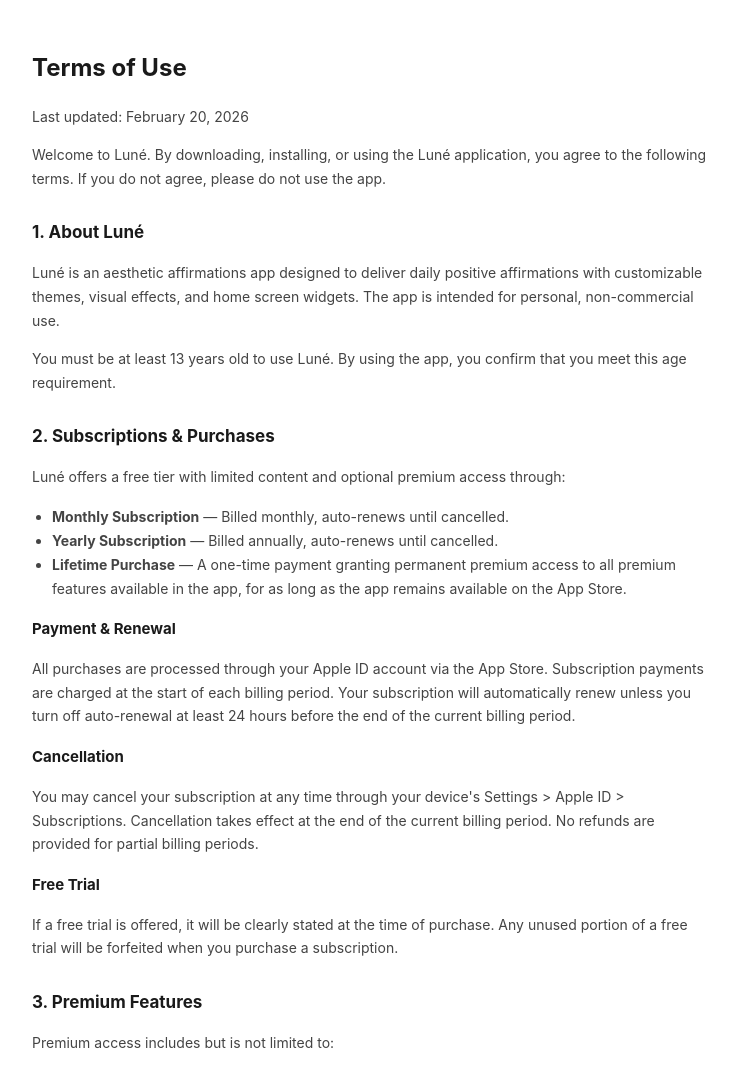
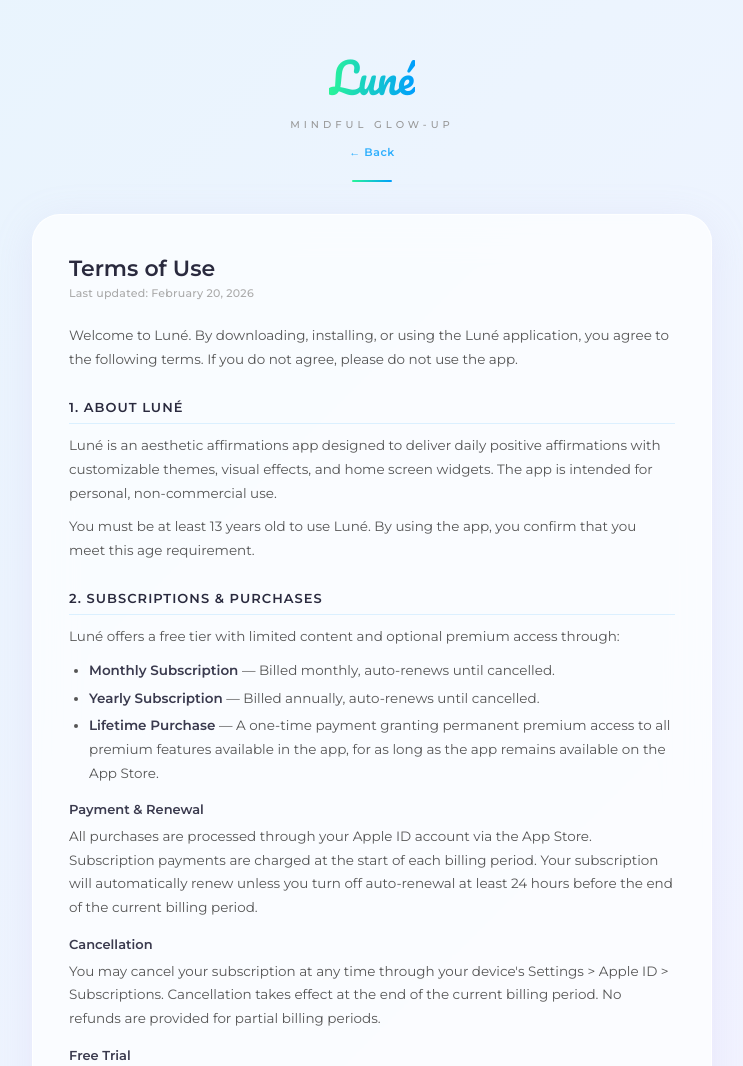
Before and after one commit to akindaskapan/lune-legal, a plain HTML site: page terms-of-use.html in a window 1280 px wide. Shown: the top 1066 px of the page, without its empty margins (268-1011 px from the left). Drawn offline with Linux system fonts and the light colour scheme.

Commit message:
Apply Luné design theme to legal pages

```diff
--- a/privacy-policy.html
+++ b/privacy-policy.html
@@ -1,22 +1,141 @@
 <!DOCTYPE html>
 <html lang="en">
 <head>
-    <meta charset="UTF-8">
-    <meta name="viewport" content="width=device-width, initial-scale=1.0">
-    <title>Privacy Policy - Luné</title>
+  <meta charset="UTF-8" />
+  <meta name="viewport" content="width=device-width, initial-scale=1.0" />
+  <title>Privacy Policy — Luné</title>
+  <link href="https://fonts.googleapis.com/css2?family=Pacifico&family=Montserrat:wght@400;500;600&display=swap" rel="stylesheet" />
   <style>
-        body { font-family: -apple-system, BlinkMacSystemFont, 'Segoe UI', Roboto, sans-serif; padding: 32px 20px; line-height: 1.7; color: #333; max-width: 680px; margin: auto; }
-        h1 { font-size: 24px; color: #1a1a1a; }
-        h2 { font-size: 17px; color: #1a1a1a; margin-top: 28px; }
-        p, li { font-size: 14px; color: #444; }
-        ul { padding-left: 20px; }
-        a { color: #009EFD; }
+    * { margin: 0; padding: 0; box-sizing: border-box; }
+    body {
+      min-height: 100vh;
+      font-family: 'Montserrat', sans-serif;
+      background: linear-gradient(135deg, #E8F4FD 0%, #F0F4FF 40%, #F8F0FF 70%, #FFF0F5 100%);
+      padding: 40px 20px 60px;
+    }
+    .container {
+      max-width: 680px;
+      margin: 0 auto;
+    }
+    .header {
+      text-align: center;
+      margin-bottom: 32px;
+    }
+    .logo {
+      font-family: 'Pacifico', cursive;
+      font-size: 42px;
+      background: linear-gradient(90deg, #2AF598, #009EFD);
+      -webkit-background-clip: text;
+      -webkit-text-fill-color: transparent;
+      background-clip: text;
+      display: inline-block;
+    }
+    .tagline {
+      font-size: 10px;
+      letter-spacing: 0.4em;
+      text-transform: uppercase;
+      color: #999;
+      font-weight: 500;
+      margin-top: 4px;
+    }
+    .back-btn {
+      display: inline-block;
+      margin-top: 14px;
+      font-size: 11px;
+      font-weight: 600;
+      color: #009EFD;
+      text-decoration: none;
+      letter-spacing: 0.05em;
+      opacity: 0.8;
+    }
+    .back-btn:hover { opacity: 1; }
+    .divider {
+      width: 40px;
+      height: 2px;
+      background: linear-gradient(90deg, #2AF598, #009EFD);
+      border-radius: 2px;
+      margin: 20px auto 0;
+    }
+    .card {
+      background: rgba(255,255,255,0.7);
+      backdrop-filter: blur(20px);
+      -webkit-backdrop-filter: blur(20px);
+      border: 1px solid rgba(255,255,255,0.8);
+      border-radius: 28px;
+      padding: 40px 36px;
+      box-shadow: 0 8px 40px rgba(180,160,220,0.15);
+    }
+    .page-title {
+      font-size: 22px;
+      font-weight: 600;
+      color: #2a2a3e;
+      margin-bottom: 4px;
+    }
+    .last-updated {
+      font-size: 11px;
+      color: #aaa;
+      font-weight: 500;
+      margin-bottom: 24px;
+      letter-spacing: 0.02em;
+    }
+    .intro {
+      font-size: 13.5px;
+      color: #555;
+      line-height: 1.75;
+      margin-bottom: 28px;
+    }
+    h2 {
+      font-size: 13px;
+      font-weight: 700;
+      color: #2a2a3e;
+      text-transform: uppercase;
+      letter-spacing: 0.08em;
+      margin-top: 28px;
+      margin-bottom: 10px;
+      padding-bottom: 8px;
+      border-bottom: 1px solid rgba(0,158,253,0.12);
+    }
+    p {
+      font-size: 13.5px;
+      color: #555;
+      line-height: 1.75;
+      margin-bottom: 10px;
+    }
+    ul {
+      padding-left: 20px;
+      margin-bottom: 10px;
+    }
+    li {
+      font-size: 13.5px;
+      color: #555;
+      line-height: 1.75;
+      margin-bottom: 4px;
+    }
+    a { color: #009EFD; text-decoration: none; }
+    a:hover { text-decoration: underline; }
+    strong { color: #3a3a4e; font-weight: 600; }
+    .footer {
+      text-align: center;
+      margin-top: 28px;
+      font-size: 11px;
+      color: #bbb;
+    }
   </style>
 </head>
 <body>
-    <h1>Privacy Policy</h1>
-    <p>Last updated: February 20, 2026</p>
-    <p>Luné ("we", "our", or "us") operates the Luné mobile application. This Privacy Policy explains how we handle your information when you use our app.</p>
+  <div class="container">
+    <div class="header">
+      <div class="logo">Luné</div>
+      <div class="tagline">Mindful Glow-Up</div>
+      <a href="index.html" class="back-btn">← Back</a>
+      <div class="divider"></div>
+    </div>
+
+    <div class="card">
+      <div class="page-title">Privacy Policy</div>
+      <div class="last-updated">Last updated: February 20, 2026</div>
+
+      <p class="intro">Luné ("we", "our", or "us") operates the Luné mobile application. This Privacy Policy explains how we handle your information when you use our app.</p>
 
       <h2>1. Data We Collect</h2>
       <p>Luné is designed with privacy in mind. We do <strong>not</strong> collect, store, or transmit any personal data to our servers.</p>
@@ -52,8 +171,6 @@
       </ul>
 
       <h2>9. Your Rights</h2>
-    <p>Depending on your location, you may have the following rights regarding your data:</p>
-
       <p><strong>For users in the European Economic Area (GDPR):</strong><br>
       Since Luné does not collect personal data directly, most GDPR rights apply to data held by our third-party services. You have the right to request access to, correction of, or deletion of any personal data processed by RevenueCat on our behalf. To exercise these rights, contact us at <a href="mailto:luneapp.contact@gmail.com">luneapp.contact@gmail.com</a> and we will assist in facilitating your request with the relevant service.</p>
 
@@ -69,5 +186,9 @@
       <h2>11. Contact Us</h2>
       <p>If you have any questions about this Privacy Policy or would like to exercise your data rights, please contact us at:</p>
       <p><a href="mailto:luneapp.contact@gmail.com">luneapp.contact@gmail.com</a></p>
+    </div>
+
+    <div class="footer">© 2026 Akin Daskapan</div>
+  </div>
 </body>
 </html>
--- a/terms-of-use.html
+++ b/terms-of-use.html
@@ -1,23 +1,148 @@
 <!DOCTYPE html>
 <html lang="en">
 <head>
-    <meta charset="UTF-8">
-    <meta name="viewport" content="width=device-width, initial-scale=1.0">
-    <title>Terms of Use - Luné</title>
+  <meta charset="UTF-8" />
+  <meta name="viewport" content="width=device-width, initial-scale=1.0" />
+  <title>Terms of Use — Luné</title>
+  <link href="https://fonts.googleapis.com/css2?family=Pacifico&family=Montserrat:wght@400;500;600&display=swap" rel="stylesheet" />
   <style>
-        body { font-family: -apple-system, BlinkMacSystemFont, 'Segoe UI', Roboto, sans-serif; padding: 32px 20px; line-height: 1.7; color: #333; max-width: 680px; margin: auto; }
-        h1 { font-size: 24px; color: #1a1a1a; }
-        h2 { font-size: 17px; color: #1a1a1a; margin-top: 28px; }
-        h3 { font-size: 15px; color: #1a1a1a; margin-top: 16px; }
-        p, li { font-size: 14px; color: #444; }
-        ul { padding-left: 20px; }
-        a { color: #009EFD; }
+    * { margin: 0; padding: 0; box-sizing: border-box; }
+    body {
+      min-height: 100vh;
+      font-family: 'Montserrat', sans-serif;
+      background: linear-gradient(135deg, #E8F4FD 0%, #F0F4FF 40%, #F8F0FF 70%, #FFF0F5 100%);
+      padding: 40px 20px 60px;
+    }
+    .container {
+      max-width: 680px;
+      margin: 0 auto;
+    }
+    .header {
+      text-align: center;
+      margin-bottom: 32px;
+    }
+    .logo {
+      font-family: 'Pacifico', cursive;
+      font-size: 42px;
+      background: linear-gradient(90deg, #2AF598, #009EFD);
+      -webkit-background-clip: text;
+      -webkit-text-fill-color: transparent;
+      background-clip: text;
+      display: inline-block;
+    }
+    .tagline {
+      font-size: 10px;
+      letter-spacing: 0.4em;
+      text-transform: uppercase;
+      color: #999;
+      font-weight: 500;
+      margin-top: 4px;
+    }
+    .back-btn {
+      display: inline-block;
+      margin-top: 14px;
+      font-size: 11px;
+      font-weight: 600;
+      color: #009EFD;
+      text-decoration: none;
+      letter-spacing: 0.05em;
+      opacity: 0.8;
+    }
+    .back-btn:hover { opacity: 1; }
+    .divider {
+      width: 40px;
+      height: 2px;
+      background: linear-gradient(90deg, #2AF598, #009EFD);
+      border-radius: 2px;
+      margin: 20px auto 0;
+    }
+    .card {
+      background: rgba(255,255,255,0.7);
+      backdrop-filter: blur(20px);
+      -webkit-backdrop-filter: blur(20px);
+      border: 1px solid rgba(255,255,255,0.8);
+      border-radius: 28px;
+      padding: 40px 36px;
+      box-shadow: 0 8px 40px rgba(180,160,220,0.15);
+    }
+    .page-title {
+      font-size: 22px;
+      font-weight: 600;
+      color: #2a2a3e;
+      margin-bottom: 4px;
+    }
+    .last-updated {
+      font-size: 11px;
+      color: #aaa;
+      font-weight: 500;
+      margin-bottom: 24px;
+      letter-spacing: 0.02em;
+    }
+    .intro {
+      font-size: 13.5px;
+      color: #555;
+      line-height: 1.75;
+      margin-bottom: 28px;
+    }
+    h2 {
+      font-size: 13px;
+      font-weight: 700;
+      color: #2a2a3e;
+      text-transform: uppercase;
+      letter-spacing: 0.08em;
+      margin-top: 28px;
+      margin-bottom: 10px;
+      padding-bottom: 8px;
+      border-bottom: 1px solid rgba(0,158,253,0.12);
+    }
+    h3 {
+      font-size: 13px;
+      font-weight: 600;
+      color: #3a3a4e;
+      margin-top: 16px;
+      margin-bottom: 8px;
+    }
+    p {
+      font-size: 13.5px;
+      color: #555;
+      line-height: 1.75;
+      margin-bottom: 10px;
+    }
+    ul {
+      padding-left: 20px;
+      margin-bottom: 10px;
+    }
+    li {
+      font-size: 13.5px;
+      color: #555;
+      line-height: 1.75;
+      margin-bottom: 4px;
+    }
+    a { color: #009EFD; text-decoration: none; }
+    a:hover { text-decoration: underline; }
+    strong { color: #3a3a4e; font-weight: 600; }
+    .footer {
+      text-align: center;
+      margin-top: 28px;
+      font-size: 11px;
+      color: #bbb;
+    }
   </style>
 </head>
 <body>
-    <h1>Terms of Use</h1>
-    <p>Last updated: February 20, 2026</p>
-    <p>Welcome to Luné. By downloading, installing, or using the Luné application, you agree to the following terms. If you do not agree, please do not use the app.</p>
+  <div class="container">
+    <div class="header">
+      <div class="logo">Luné</div>
+      <div class="tagline">Mindful Glow-Up</div>
+      <a href="index.html" class="back-btn">← Back</a>
+      <div class="divider"></div>
+    </div>
+
+    <div class="card">
+      <div class="page-title">Terms of Use</div>
+      <div class="last-updated">Last updated: February 20, 2026</div>
+
+      <p class="intro">Welcome to Luné. By downloading, installing, or using the Luné application, you agree to the following terms. If you do not agree, please do not use the app.</p>
 
       <h2>1. About Luné</h2>
       <p>Luné is an aesthetic affirmations app designed to deliver daily positive affirmations with customizable themes, visual effects, and home screen widgets. The app is intended for personal, non-commercial use.</p>
@@ -89,5 +214,9 @@
       <h2>13. Contact Us</h2>
       <p>If you have any questions about these Terms of Use, please contact us at:</p>
       <p><a href="mailto:luneapp.contact@gmail.com">luneapp.contact@gmail.com</a></p>
+    </div>
+
+    <div class="footer">© 2026 Akin Daskapan</div>
+  </div>
 </body>
 </html>
```
Lines whose indentation alone changed are shown as unchanged.
